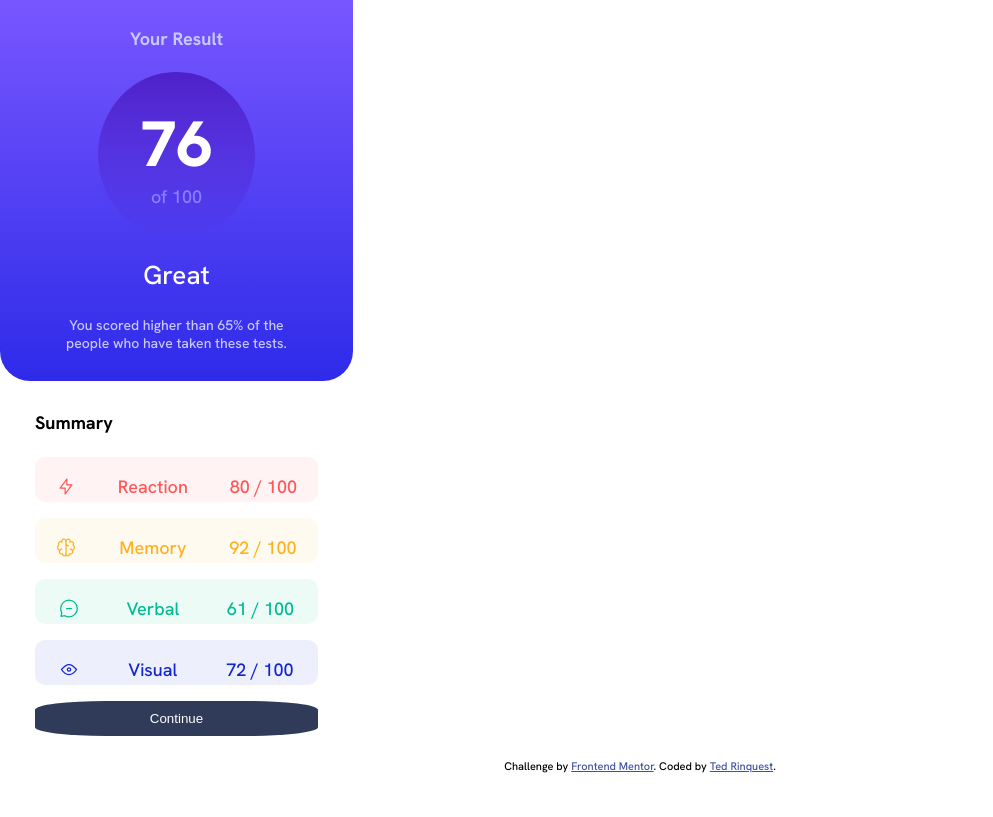
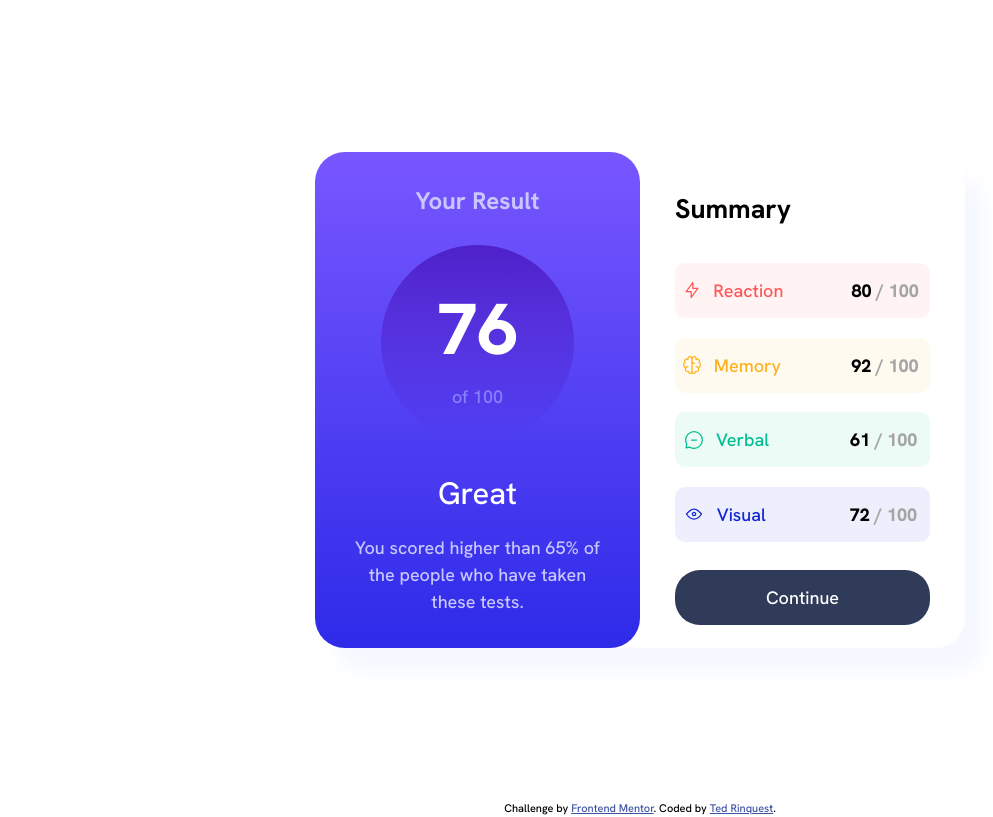
Before and after one commit to climb512/results-summary-component-main, a plain HTML site: page index.html in a window 1280 px wide. Shown: the whole page, without its empty margins (0-993 px from the left). Drawn offline with Linux system fonts and the light colour scheme.

Commit message:
Mobile-first and Desktop css finished

```diff
--- a/css/main.css
+++ b/css/main.css
@@ -1,3 +1,63 @@
+/* Box sizing rules */
+*,
+*::before,
+*::after {
+  box-sizing: border-box;
+}
+
+/* Remove list styles on ul, ol elements with a list role, which suggests default styling will be removed */
+ul[role='list'],
+ol[role='list'] {
+  list-style: none;
+}
+
+/* Set core root defaults */
+html:focus-within {
+  scroll-behavior: smooth;
+}
+
+/* Set core body defaults */
+html, body {
+  min-height: 100vh;
+  text-rendering: optimizeSpeed;
+  line-height: 1.5;
+}
+
+/* A elements that don't have a class get default styles */
+a:not([class]) {
+  text-decoration-skip-ink: auto;
+}
+
+/* Make images easier to work with */
+img, picture, svg {
+  max-width: 100%;
+  display: block;
+}
+
+/* Inherit fonts for inputs and buttons */
+input,
+button,
+textarea,
+select {
+  font: inherit;
+}
+
+/* Remove all animations, transitions and smooth scroll for people that prefer not to see them */
+@media (prefers-reduced-motion: reduce) {
+  html:focus-within {
+   scroll-behavior: auto;
+  }
+
+  *,
+  *::before,
+  *::after {
+    animation-duration: 0.01ms !important;
+    animation-iteration-count: 1 !important;
+    transition-duration: 0.01ms !important;
+    scroll-behavior: auto !important;
+  }
+}
+
 /* Colors */
 :root {
     --clr-reaction: hsl(0, 100%, 67%);
@@ -32,8 +92,14 @@ body {
 }
 
 .container {
-    width:353px;
+    width:375px;
+    margin: auto;
     padding: 0;
+    display: flex;
+    flex-flow: row wrap;
+}
+
+.shadow {
     display: flex;
     flex-flow: row wrap;
 }
@@ -42,7 +108,7 @@ body {
     background-image: linear-gradient(var(--clr-main-bg1), var(--clr-main-bg2));
     border-end-start-radius: 30px;
     border-end-end-radius: 30px;
-    min-height: 300px;
+    min-height: 480px;
     padding: 15px 65px;
     display: flex;
     flex-flow: row wrap;
@@ -61,7 +127,7 @@ body {
 .circle {
     background-image: linear-gradient(var(--clr-circle-bg1), var(--clr-circle-bg2));
     border-radius: 50%;
-    margin: 10px 15%;
+    margin: 10px 12%;
 }
 
 .total-score {
@@ -86,12 +152,12 @@ body {
 
 .comparison {
     color: var(--clr-lavender);
-    font-size: .875rem;
+    font-size: .9rem;
 }
 /* ------------ */
 .summary-section {
+    font-size: 1rem;
     padding: 15px 35px;
-    font-size: var(--fs-paragraph);
     display: flex;
     flex-flow: row wrap;
 }
@@ -101,68 +167,141 @@ body {
     font-size: var(--fs-paragraph);
 }
 
-.reaction {
+.card {
     flex-basis: 100%;
-    color: var(--clr-reaction);
-    background-color: hsla(0, 100%, 67%, 0.07);
     height: 45px;
     border-radius: 10px;
     margin-block-start: 8px;
     margin-block-end: 8px;
-    display:flex;
-    flex-flow: row wrap;
-    justify-content: space-around;
+    display:grid;
+    gap: 4px;
+    grid-template-areas:
+    "A B C C   C C C C   C C C D";
+    justify-items: end;
+    align-items: center;
+}
+
+.icon {
+    grid-area: A;
+}
+
+.mode {
+    grid-area: B;
+}
+
+.score {
+    color: black;
+    font-weight: var(--fw-bold);
+    grid-area: C;
+}
+
+.grey {
+    color: #a5a5a5;
+}
+
+.reaction {
+    color: var(--clr-reaction);
+    background-color: hsla(0, 100%, 67%, 0.07);
 }
 
 .memory {
-    flex-basis: 100%;
     color: var(--clr-memory);
     background-color: hsla(39, 100%, 56%, 0.07);
-    height: 45px;
-    border-radius: 10px;
-    margin-block-start: 8px;
-    margin-block-end: 8px;
-    display:flex;
-    flex-flow: row wrap;
-    justify-content: space-around;
 }
 
 .verbal {
-    flex-basis: 100%;
     color: var(--clr-verbal);
     background-color: hsla(166, 100%, 37%, 0.07);
-    height: 45px;
-    border-radius: 10px;
-    margin-block-start: 8px;
-    margin-block-end: 8px;
-    display:flex;
-    flex-flow: row wrap;
-    justify-content: space-around;
 }
 
 .visual {
-    flex-basis: 100%;
     color: var(--clr-visual);
     background-color: hsla(234, 85%, 45%, 0.07);
-    height: 45px;
-    border-radius: 10px;
-    margin-block-start: 8px;
-    margin-block-end: 8px;
-    display:flex;
-    flex-flow: row wrap;
-    justify-content: space-around;
 }
 
 .continue {
     flex-basis: 100%;
     background-color: var(--clr-dark-grey-blue);
     color: var(--clr-white);
+    font-size: var(--fs-paragraph);
     width: 100%;
     border: 1px;
-    padding: 10px;
-    border-radius: 25%;
+    border-radius: 25px;
     margin-block-start: 8px;
     margin-block-end: 8px;
+    margin-top: 16px;
+    cursor: pointer;
+    align-items: center;
+    min-height: 52px;
+    overflow: hidden;
+    padding: 0px;
+    touch-action: manipulation;
+    vertical-align: middle;
+}
+
+.continue:hover, .continue:focus {
+    background-image: linear-gradient(var(--clr-main-bg1), var(--clr-main-bg2));
+}
+
+@media (min-width: 650px) {
+    .container {
+        height: 100dvh;
+        width: 650px;
+        padding: 0;
+        align-items: center;
+    }
+
+    .result-section {
+        flex-basis:50%;
+        width:370px;
+        padding: 15px 35px;
+        border-start-start-radius: 30px;
+        border-start-end-radius: 30px;
+    }
+
+    .summary-section {
+        flex-basis:50%;
+        width:370px;
+
+    }
+
+    .your-result {
+        font-size: 1.5rem;
+    }
+
+    .total-score {
+        font-size: 4.5rem;
+    }
+
+    .evaluation {
+        font-size: 1.9375rem;
+        margin-top: 20px;
+        margin-bottom: 0;
+    }
+
+    .comparison {
+        color: var(--clr-lavender);
+        font-size: 1.125rem;
+    }
+
+    .summary-section {
+        font-size: 1.125rem;
+    }
+    .summary {
+        font-size: 1.675rem;
+    }
+
+    .card {
+        height: 55px;
+    }
+
+    .shadow {
+        border-start-start-radius: 30px;
+        border-start-end-radius: 30px;
+        border-end-start-radius: 30px;
+        border-end-end-radius: 30px;
+        box-shadow: 20px 25px 20px  hsl(222, 100%, 98%);
+    }
 }
 
 .attribution {
--- a/index.html
+++ b/index.html
@@ -19,46 +19,47 @@
 
 <body>
   <main class="container">
+    <div class="shadow">
       <div class="result-section">
         <h1 class="your-result result-columns">Your Result</h1>
         <div class="circle result-columns">
           <p class="total-score">76</p>
           <p class="total-possible">of 100</p>
         </div>
-
         <p class="evaluation result-columns">Great</p>
         <p class="comparison result-columns">You scored higher than 65% of the people who have taken these tests.</p>
       </div>
       <div class="summary-section">
         <h2 class="summary">Summary</h2>
-      <div class="reaction">
-        <img src="assets/images/icon-reaction.svg" alt="lighting bolt icon"/>
-        <p>Reaction</p>
-        <p>80 / 100</p>
+        <div class="reaction card">
+          <img class="icon" src="assets/images/icon-reaction.svg" alt="lighting bolt icon"/>
+          <div class="mode">Reaction</div>
+          <div class="score">80<span class="grey"> / 100</span></div>
         </div>
-      <div class="memory">
-        <img src="assets/images/icon-memory.svg" alt="lighting bolt icon"/>
-        <p>Memory</p>
-        <p>92 / 100</p>
+        <div class="memory card">
+          <img class="icon" src="assets/images/icon-memory.svg" alt="memory icon"/>
+          <div class="mode">Memory</div>
+          <div class="score">92<span class="grey"> / 100</span></div>
         </div>
-      <div class="verbal">
-        <img src="assets/images/icon-verbal.svg" alt="lighting bolt icon"/>
-        <p>Verbal</p>
-        <p>61 / 100</p>
+        <div class="verbal card">
+          <img class="icon" src="assets/images/icon-verbal.svg" alt="verbal icon"/>
+          <div class="mode">Verbal</div>
+          <div class="score">61<span class="grey"> / 100</span></div>
         </div>
-      <div class="visual">
-        <img src="assets/images/icon-visual.svg" alt="lighting bolt icon"/>
-        <p>Visual</p>
-        <p>72 / 100</p>
+        <div class="visual card">
+          <img class="icon" src="assets/images/icon-visual.svg" alt="visual icon"/>
+          <div class="mode">Visual</div>
+          <div class="score">72<span class="grey"> / 100</span></div>
         </div>
         <button class="continue" type="button">
           Continue
         </button>
       </div>
+    </div>
   </main>
   <footer class="attribution">
     Challenge by <a href="https://www.frontendmentor.io?ref=challenge" target="_blank">Frontend Mentor</a>.
-    Coded by <a href="#">Ted Rinquest</a>.
+    Coded by <a href="cnxwebdesign.com">Ted Rinquest</a>.
   </footer>
 </body>
 
```
Lines whose indentation alone changed are shown as unchanged.
